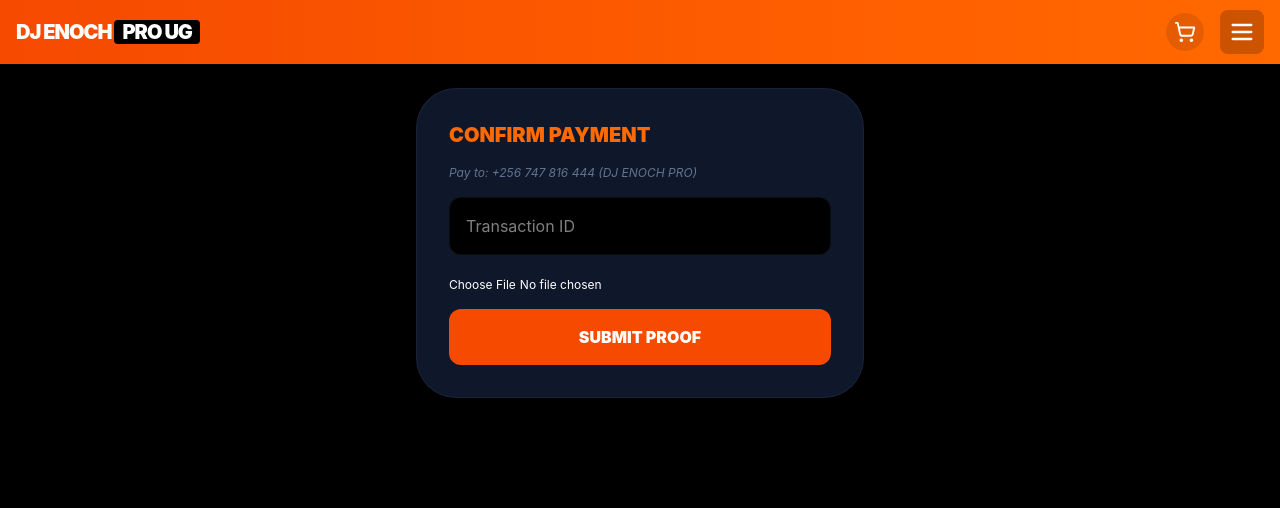
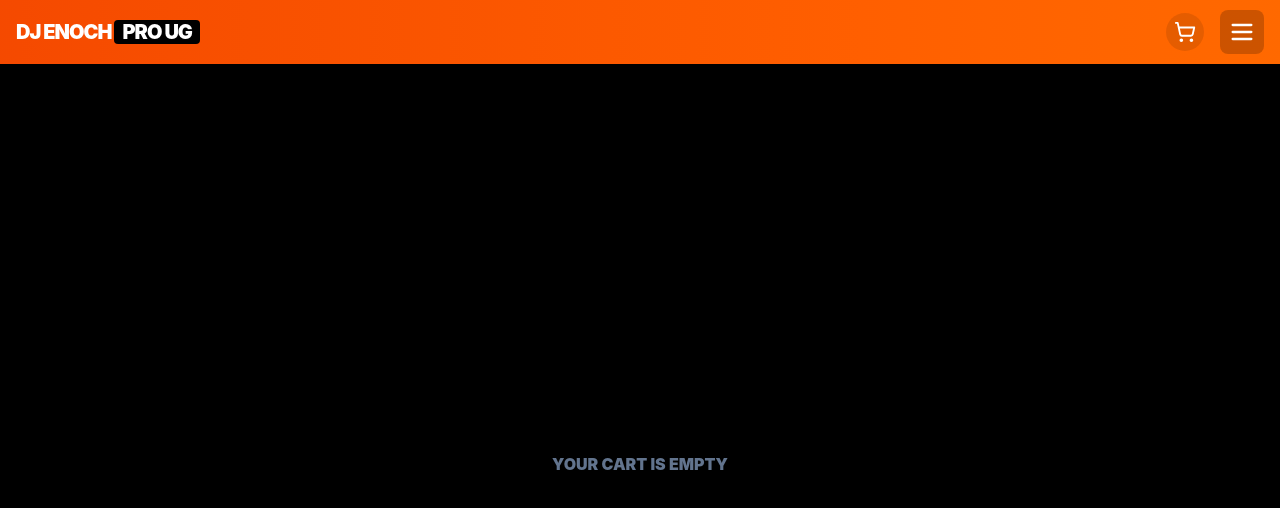
Before and after one commit to primerceug256/Businesswebsitefordjenoch, a React (Vite) app: page /cart in a window 1280 px wide. Shown: the top 508 px of the page. Built offline with nearby package versions, Linux system fonts and the light colour scheme.

Commit message:
Update Cart.tsx

```diff
--- a/src/app/pages/Cart.tsx
+++ b/src/app/pages/Cart.tsx
@@ -1,54 +1,94 @@
 import { useState } from 'react';
 import { useCart } from '../context/CartContext';
 import { useAuth } from '../context/AuthContext';
-import { useNavigate } from 'react-router';
+import { CreditCard, Loader2, Smartphone } from 'lucide-react';
 import { projectId, publicAnonKey } from '/utils/supabase/info';
 
 export default function Cart() {
-  const { items, clearCart, total } = useCart();
+  const { items, total, clearCart } = useCart();
   const { user } = useAuth();
-  const navigate = useNavigate();
-  const [proof, setProof] = useState<File | null>(null);
-  const [tid, setTid] = useState('');
   const [loading, setLoading] = useState(false);
 
-  const pendingSub = JSON.parse(sessionStorage.getItem("pending_item") || "null");
-
-  const submit = async (e: any) => {
-    e.preventDefault();
-    if (!proof || !tid) return alert("Fill all fields");
+  const handlePesapalRedirect = async () => {
+    if (!user) return alert("Please login first");
     setLoading(true);
 
-    const fd = new FormData();
-    fd.append("userId", user?.id || "");
-    fd.append("userCode", user?.code || user?.id || "");
-    fd.append("userName", user?.name || user?.email || "");
-    fd.append("transactionId", tid);
-    fd.append("proof", proof);
-    fd.append("items", JSON.stringify([...items, pendingSub].filter(Boolean)));
-    fd.append("total", (total + (pendingSub?.price || 0)).toString());
+    try {
+      // 1. Create order in your database first as 'pending'
+      const orderId = `order-${Date.now()}`;
 
-    const res = await fetch(`https://${projectId}.supabase.co/functions/v1/make-98d801c7-music/payments/submit`, {
-      method: 'POST', headers: { Authorization: `Bearer ${publicAnonKey}` }, body: fd
-    });
+      // 2. Call your Supabase function to get Pesapal Redirect URL
+      const res = await fetch(`https://${projectId}.supabase.co/functions/v1/make-server-98d801c7/payments/initiate-pesapal`, {
+        method: 'POST',
+        headers: {
+            'Content-Type': 'application/json',
+            'Authorization': `Bearer ${publicAnonKey}`
+        },
+        body: JSON.stringify({
+          orderId,
+          total,
+          email: user.email,
+          name: user.name || "Customer",
+          items: items
+        })
+      });
 
-    if (res.ok) {
-      alert("Sent! Waiting for Admin approval.");
-      clearCart(); sessionStorage.removeItem("pending_item");
-      navigate('/my-library');
-    } else { alert("Submission error"); }
+      const data = await res.json();
+
+      if (data.redirect_url) {
+        // 3. Redirect user to Pesapal to pay
+        window.location.href = data.redirect_url;
+      } else {
+        alert("Could not initialize Pesapal. Check console.");
+      }
+    } catch (e) {
+      console.error(e);
+      alert("Payment Error. Try again.");
+    }
     setLoading(false);
   };
 
+  if (items.length === 0) return (
+    <div className="min-h-screen bg-black flex items-center justify-center">
+        <p className="text-slate-500 font-black uppercase">Your cart is empty</p>
+    </div>
+  );
+
   return (
-    <div className="min-h-screen bg-black text-white p-6">
-      <form onSubmit={submit} className="max-w-md mx-auto bg-slate-900 p-8 rounded-[40px] border border-white/5 space-y-4">
-        <h2 className="text-xl font-black uppercase text-orange-500">Confirm Payment</h2>
-        <p className="text-xs text-slate-500 italic">Pay to: +256 747 816 444 (DJ ENOCH PRO)</p>
-        <input placeholder="Transaction ID" className="w-full bg-black p-4 rounded-xl border border-white/5" onChange={e=>setTid(e.target.value)} required />
-        <input type="file" className="w-full text-xs" onChange={e=>setProof(e.target.files?.[0] || null)} required />
-        <button disabled={loading} className="w-full bg-orange-600 py-4 rounded-xl font-black uppercase">{loading ? "Sending..." : "Submit Proof"}</button>
-      </form>
+    <div className="min-h-screen bg-black text-white p-6 py-20">
+      <div className="max-w-md mx-auto bg-slate-900 p-8 rounded-[48px] border border-white/5 shadow-2xl">
+        <h2 className="text-3xl font-black uppercase italic text-orange-500 mb-6">Checkout</h2>
+
+        <div className="space-y-4 mb-8">
+            {items.map((item, idx) => (
+                <div key={idx} className="flex justify-between border-b border-white/5 pb-2">
+                    <span className="text-sm font-bold uppercase">{item.name}</span>
+                    <span className="text-orange-500 font-mono">{item.price} UGX</span>
+                </div>
+            ))}
+            <div className="flex justify-between pt-4">
+                <span className="font-black text-xl uppercase">Total</span>
+                <span className="font-black text-xl text-orange-500">{total} UGX</span>
+            </div>
+        </div>
+
+        <div className="bg-blue-600/10 border border-blue-600/20 p-4 rounded-2xl mb-6">
+            <p className="text-[10px] font-black uppercase text-blue-500 mb-1">Secure Checkout</p>
+            <p className="text-xs text-slate-400">Pay via Airtel, MTN, or Visa using Pesapal.</p>
+        </div>
+
+        <button
+          onClick={handlePesapalRedirect}
+          disabled={loading}
+          className="w-full bg-orange-600 py-5 rounded-2xl font-black uppercase italic tracking-widest flex items-center justify-center gap-3 hover:bg-orange-500 transition-all shadow-xl shadow-orange-900/20"
+        >
+          {loading ? <Loader2 className="animate-spin" /> : <><CreditCard size={20}/> Pay with Pesapal</>}
+        </button>
+
+        <p className="text-center text-[9px] text-slate-600 mt-6 uppercase font-bold tracking-widest">
+            Instant digital delivery after payment
+        </p>
+      </div>
     </div>
   );
 }
```
